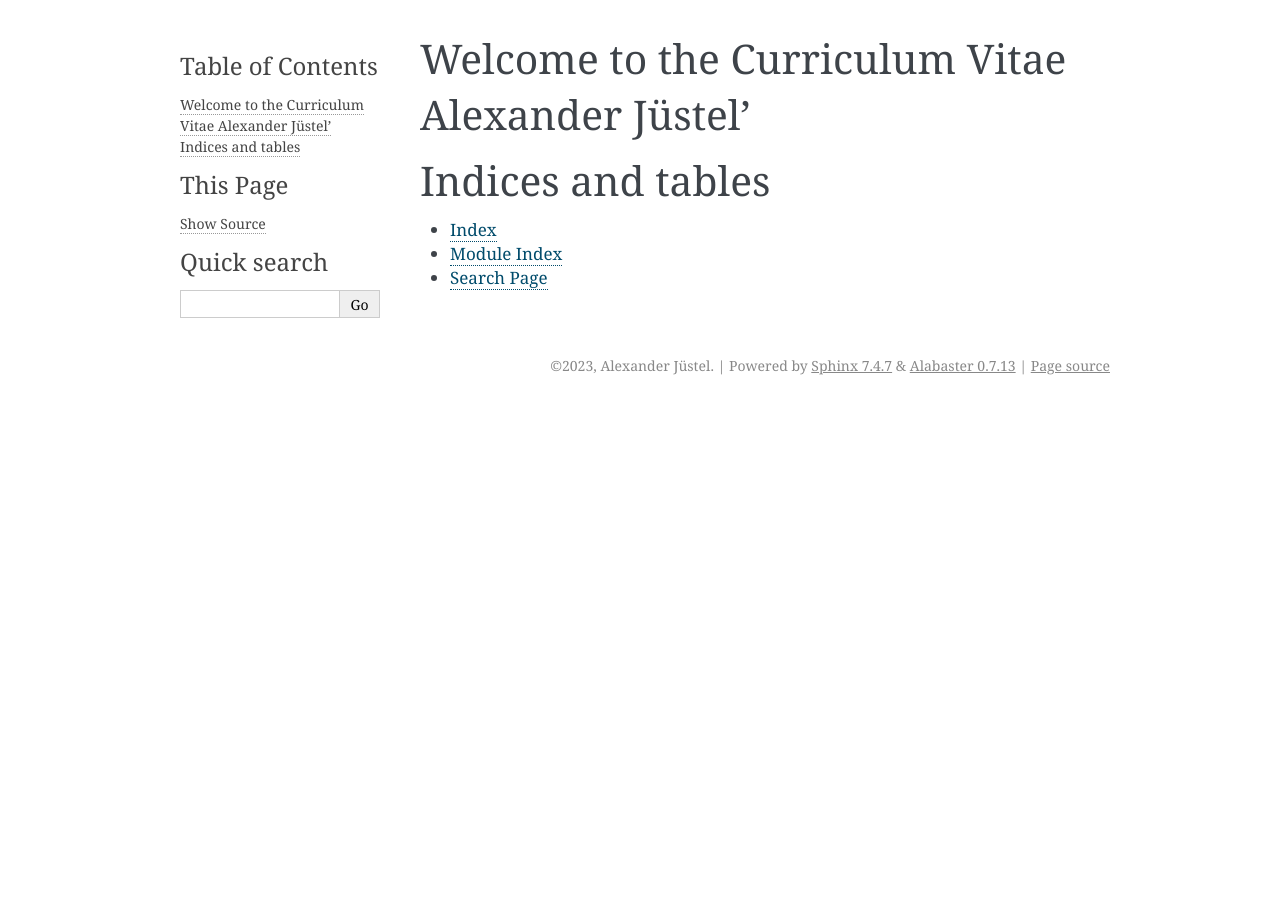
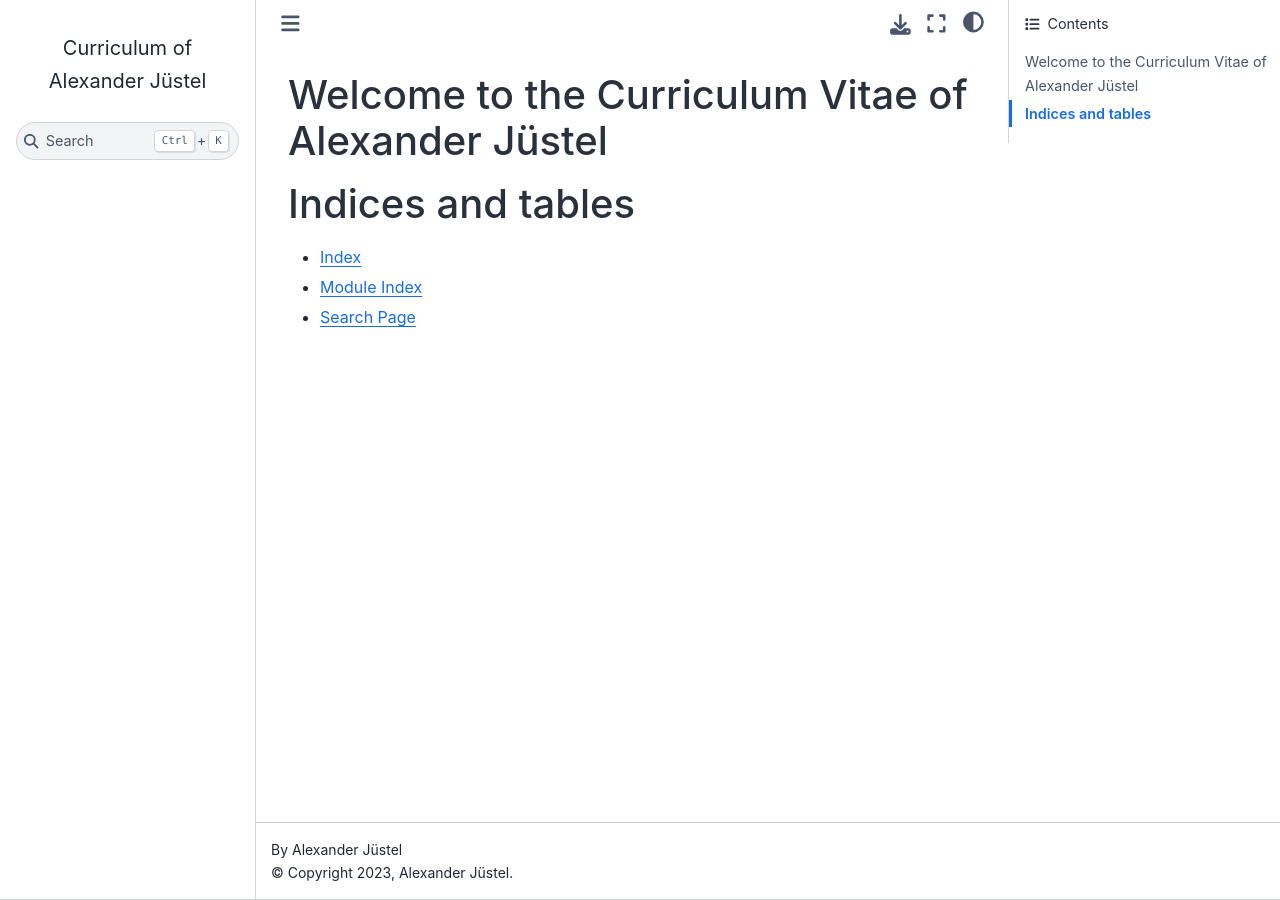
Before and after one commit to AlexanderJuestel/curriculum_vitae, a Sphinx documentation site: the page built from docs/source/index.rst, in a window 1280 px wide. Built offline with Sphinx 7.4.7 and the Sphinx Book theme 1.1.4, drawn with Linux system fonts in a browser that asks for light colours.

Commit message:
EditFiles

```diff
--- a/docs/source/conf.py
+++ b/docs/source/conf.py
@@ -28,6 +28,7 @@ author = 'Alexander Jüstel'
 # extensions coming with Sphinx (named 'sphinx.ext.*') or your custom
 # ones.
 extensions = [
+    'sphinx_book_theme',
 ]
 
 # Add any paths that contain templates here, relative to this directory.
@@ -36,7 +37,7 @@ templates_path = ['_templates']
 # List of patterns, relative to source directory, that match files and
 # directories to ignore when looking for source files.
 # This pattern also affects html_static_path and html_extra_path.
-exclude_patterns = []
+exclude_patterns = ['_build', 'Thumbs.db', '.DS_Store', '**.ipynb_checkpoints']
 
 
 # -- Options for HTML output -------------------------------------------------
@@ -44,7 +45,8 @@ exclude_patterns = []
 # The theme to use for HTML and HTML Help pages.  See the documentation for
 # a list of builtin themes.
 #
-html_theme = 'alabaster'
+html_theme = 'sphinx_book_theme'
+html_title = "Curriculum of Alexander Jüstel"
 
 # Add any paths that contain custom static files (such as style sheets) here,
 # relative to this directory. They are copied after the builtin static files,
--- a/docs/source/index.rst
+++ b/docs/source/index.rst
@@ -3,8 +3,8 @@
    You can adapt this file completely to your liking, but it should at least
    contain the root `toctree` directive.
 
-Welcome to the Curriculum Vitae Alexander Jüstel'
-=================================================
+Welcome to the Curriculum Vitae of Alexander Jüstel
+===================================================
 
 .. toctree::
    :maxdepth: 2
```
Also changed, not shown: .readthedocs.yaml.
